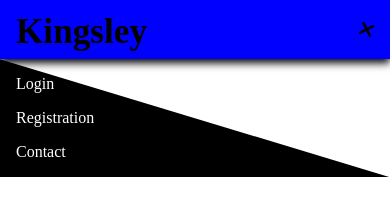
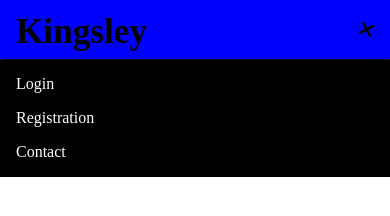
Before and after one commit to kingsleyking1/KING.., a plain HTML site: page index.html in a window 390 px wide. Both pictures are taken after a click on the element 365 px from the left and 29 px from the top of the page. Drawn offline with Linux system fonts and the light colour scheme.

Commit message:
Update style.css

```diff
--- a/style.css
+++ b/style.css
@@ -109,7 +109,7 @@ section{
     }
 
     .header .flex .navbar.active{
-        clip-path: polygon(0 0,100% 100%,0% 100%);
+        clip-path: polygon(0 0,100% 0,100% 100%,0% 100%);
     }
 
     .header .flex .navbar a{
```
